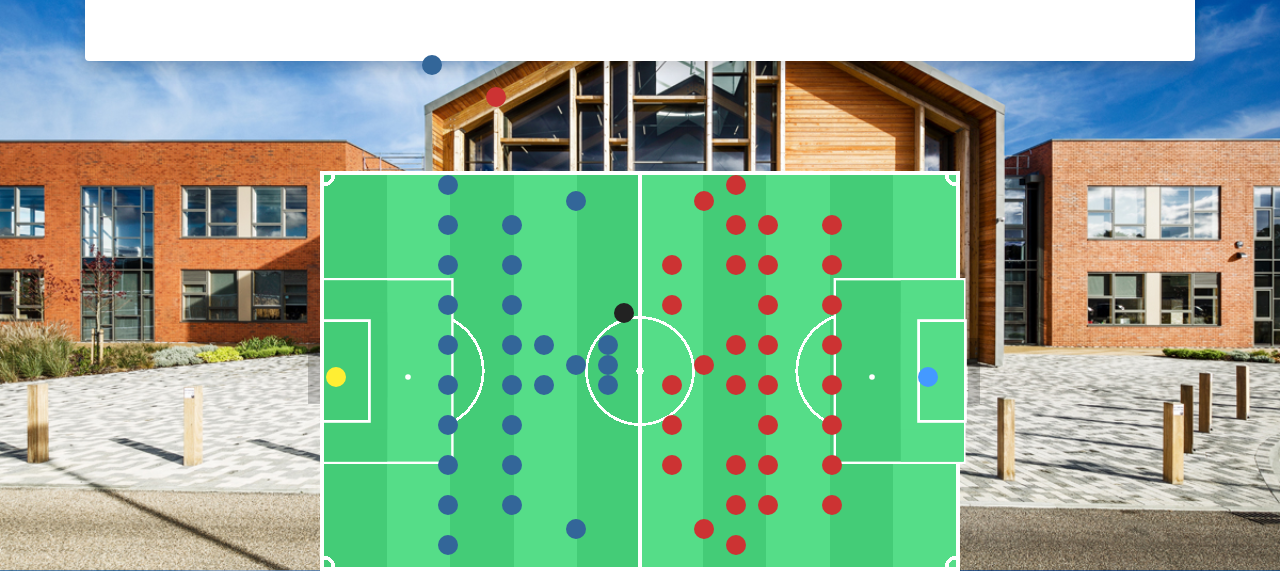
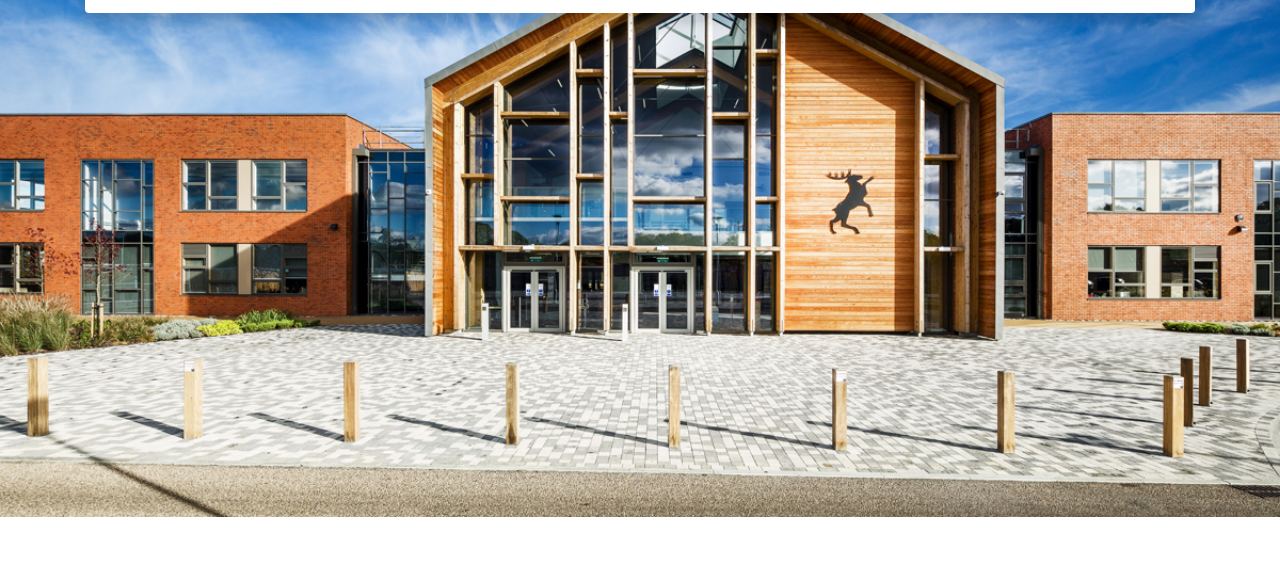
Before and after one commit to daniginho/lunchtime_games, a plain HTML site: page lineups.html in a window 1280 px wide. Shown: the part 283-854 px from the top of the page. After the commit the page ends 800 px from the top, so only its background shows below. Drawn offline with nearby package versions, Linux system fonts and the light colour scheme.

Commit message:
Changed the css lineups

```diff
--- a/lineups.html
+++ b/lineups.html
@@ -8,6 +8,7 @@
     <script src="https://kit.fontawesome.com/9bcbdf686a.js" crossorigin="anonymous"></script>
     <link rel="preconnect" href="https://fonts.gstatic.com">
   <link href="https://fonts.googleapis.com/css2?family=Lato:wght@300;400;700;900&family=Mukta:wght@300;400;600;700;800&family=Noto+Sans:wght@400;700&display=swap" rel="stylesheet">
+    <!-- <link rel="stylesheet" href="https://use.fontawesome.com/releases/v5.8.1/css/all.css" integrity="sha384-50oBUHEmvpQ+1lW4y57PTFmhCaXp0ML5d60M1M7uH2+nqUivzIebhndOJK28anvf" crossorigin="anonymous"> -->
     <title>Document</title>
     <style type="text/css">
         html, body {
@@ -20,156 +21,45 @@
             background-size: cover;
             -o-background-size: cover;
         }
+        table{
+            border-collapse: collapse;
+            width:50%;
 
-        .pitch{
-        position: absolute;
-        top: 229%;
-        left: 50%;
-        transform: translate(-50%, -50%);
-        width: 80vmin;
-        height: 50vmin;
-        border: 0.5vmin solid white;
-        --green: #4c7;
-        --light: #5d8;
-        background: var(--green);
-        background-image:
-            radial-gradient(circle at 0% 0%, transparent 1%, white 0 1.5%, transparent 0),
-            radial-gradient(circle at 100% 0%, transparent 1%, white 0 1.5%, transparent 0),
-            radial-gradient(circle at 0% 100%, transparent 1%, white 0 1.5%, transparent 0),
-            radial-gradient(circle at 100% 100%, transparent 1%, white 0 1.5%, transparent 0),
-            radial-gradient(circle at 50% 50%, white 1%, transparent 0),
-            radial-gradient(circle at 50% 50%, transparent 14%, white 0 14.75%, transparent 0),
-            radial-gradient(circle at 16% 50%, transparent 10%, white 0 10.5%, transparent 0),
-            radial-gradient(circle at 84% 50%, transparent 10%, white 0 10.5%, transparent 0),
-            linear-gradient(to right, transparent 49.75%, white 0 50.25%, transparent 0),
-            repeating-linear-gradient(to right, var(--green) 0 10%, var(--light) 0 20%);
+        }
+        table th{
+            text-align:center;
+            background-color: #3a6070;
+            color:#FFF;
+            height:70px;
+            border-bottom:1px solid black;
+        }
+        table td {
+            border: 1px solid #e3e3e3;
+            padding:4px 8px;
+            height:70px;
+            text-align:center;
+        }
+        table tr:nth-child(odd) td{
+            background-color: #e7edf0;
+        }
+        .center
+      {
+      margin-left: auto;
+      margin-right: auto;
+      text-align:center;
+
+      }
+      .center2
+      {
+      margin-left: auto;
+      margin-right: auto;
+      text-align:center;
+      font-weight:Bold;
+      font-family: sans-serif;
+      font-size: 16px;
 
       }
 
-        .pitch::before {
-        content:"";
-        display: block;
-        position: absolute;
-        width: 7%;
-        top: 50%;
-        left: 0;
-        transform: translate(0, -50%);
-        height: 25%;
-        background: var(--green);
-        box-shadow:
-            inset 0 0 0 5vmin var(--green),
-            0 0 0 0.35vmin white,
-            1.2vmin 0 0 1.2vmin var(--green),
-            1.2vmin 4vmin 0 1.2vmin var(--green),
-            1.2vmin -4vmin 0 1.2vmin var(--green),
-            5.2vmin 0 0 5.2vmin var(--light),
-            5.2vmin 0 0 5.5vmin white,
-            74.5vmin 0 var(--light),
-            74.5vmin 0 0 0.35vmin white,
-            73.3vmin 0 0 1.2vmin var(--light),
-            73.3vmin 4vmin 0 1.2vmin var(--light),
-            73.3vmin -4vmin 0 1.2vmin var(--light),
-            69.2vmin 0 0 5.2vmin var(--green),
-            69.2vmin 0 0 5.5vmin white,
-            -4vmin 0 0 -2vmin #0003,
-            78.5vmin 0 0 -2vmin #0003
-        }
-
-        .pitch::after {
-        content: "";
-        white-space: pre;
-        display: flex;
-        align-items: center;
-        justify-content: center;
-        font-size: 4vmin;
-        font-weight: bold;
-        font-style: italic;
-        color: white;
-        font-family: arial, verdana, sans-serif;
-        position: absolute;
-        border-radius: 50%;
-        height: 2.5vmin;
-        width: 2.5vmin;
-        left: 50%;
-        top: -7.5%;
-        transform: translate(-50%, -50%);
-        box-shadow:
-            -29vmin 29vmin 0 -0.9vmin white,
-            29vmin 29vmin 0 -0.9vmin white,
-
-            -38vmin 29vmin #fe3,
-            -24vmin 5vmin #369,
-            -24vmin 10vmin #369,
-            -24vmin 15vmin #369,
-            -24vmin 20vmin #369,
-            -24vmin 25vmin #369,
-            -24vmin 30vmin #369,
-            -24vmin 35vmin #369,
-            -24vmin 40vmin #369,
-            -24vmin 45vmin #369,
-            -24vmin 50vmin #369,
-            -16vmin 10vmin #369,
-            -16vmin 15vmin #369,
-            -16vmin 20vmin #369,
-            -16vmin 25vmin #369,
-            -16vmin 30vmin #369,
-            -16vmin 35vmin #369,
-            -16vmin 40vmin #369,
-            -16vmin 45vmin #369,
-            -8vmin  48vmin #369,
-            -8vmin  7vmin #369,
-            -12vmin 30vmin #369,
-            -12vmin 25vmin #369,
-            -8vmin 27.5vmin #369,
-            -4vmin 27.5vmin #369,
-            -4vmin 30vmin #369,
-            -4vmin 25vmin #369,
-            -26vmin -10vmin #369,
-            -18vmin -6vmin #c33,
-
-
-
-
-
-            36vmin 29vmin #49f,
-            24vmin 10vmin #c33,
-            24vmin 15vmin #c33,
-            24vmin 20vmin #c33,
-            24vmin 25vmin #c33,
-            24vmin 30vmin #c33,
-            24vmin 35vmin #c33,
-            24vmin 40vmin #c33,
-            24vmin 45vmin #c33,
-
-            16vmin 10vmin #c33,
-            16vmin 15vmin #c33,
-            16vmin 20vmin #c33,
-            16vmin 25vmin #c33,
-            16vmin 30vmin #c33,
-            16vmin 35vmin #c33,
-            16vmin 40vmin #c33,
-            16vmin 45vmin #c33,
-            8vmin  48vmin #c33,
-            8vmin  7vmin #c33,
-            12vmin 30vmin #c33,
-            12vmin 25vmin #c33,
-            12vmin 40vmin #c33,
-            12vmin 45vmin #c33,
-            12vmin 50vmin #c33,
-            12vmin 5vmin #c33,
-            12vmin 10vmin #c33,
-            12vmin 15vmin #c33,
-            8vmin 27.5vmin #c33,
-            4vmin 15vmin #c33,
-            4vmin 30vmin #c33,
-            4vmin 20vmin #c33,
-            4vmin 35vmin #c33,
-            4vmin 40vmin #c33,
-
-            -2vmin 21vmin #222
-
-
-}
         </style>
 </head>
 <body>
@@ -182,29 +72,27 @@
           <div class="collapse navbar-collapse" id="navbarResponsive">
             <ul class="navbar-nav ml-auto">
               <li class="nav-item active">
-                  <a class="nav-link" href="index.html">Table
+                  <a class="nav-link" href="index.html">Home
                         <span class="sr-only">(current)</span>
                       </a>
                 </li>
               <li class="nav-item">
                 <a class="nav-link" href="lineups.html">Lineups</a>
               </li>
+              <li class="nav-item">
+                <a class="nav-link" href="table.html">Table</a>
+              </li>
             </ul>
           </div>
         </div>
       </nav>
+
       <!-- Page Content -->
       <div class="container">
         <div class="card border-0 shadow my-5">
           <div class="card-body p-5">
-        <h1 class="center">Eversley<br>None-Eversley</h1>
+            <h1 class="center">Eversley v Non-Eversley</h1>
             <p class="center2" >The battle of the ages</p>
-    <div class="pitch"></div>
-
-
-
-    </div>
-  </div>
-</div>
+            <p></p>
 </body>
 </html>
```
Lines whose indentation alone changed are shown as unchanged.
